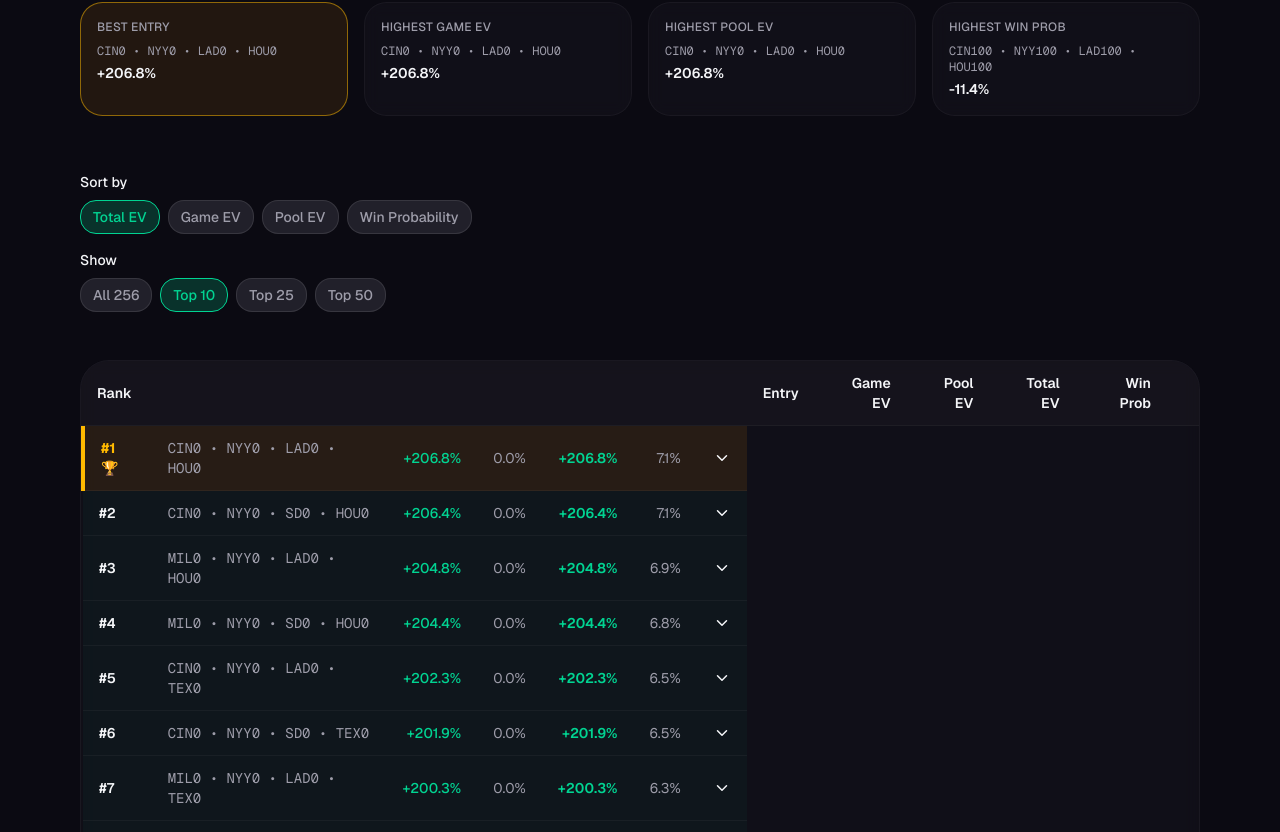
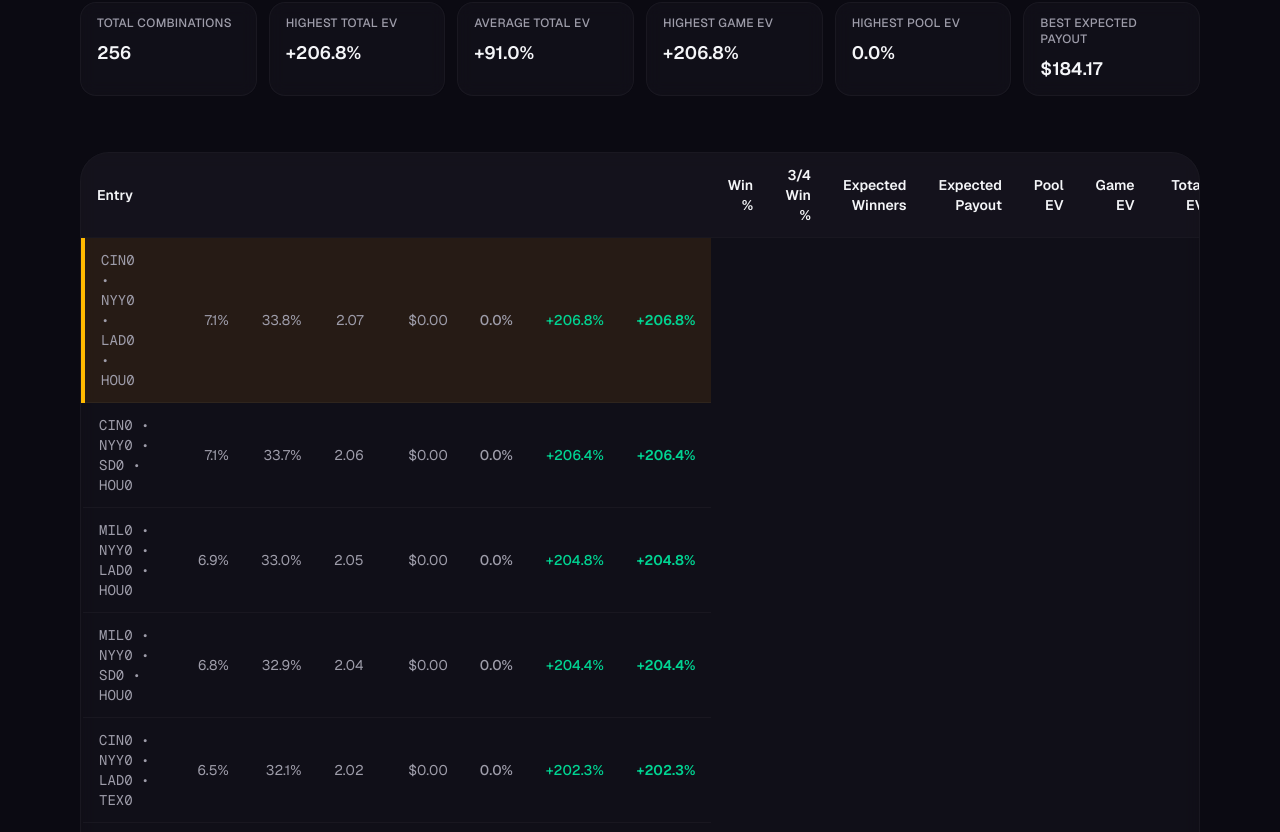
Before and after one commit to nlandwer/frelickbot, a Next.js app: page /mlb/pool in a window 1280 px wide. Shown: the part 468-1300 px from the top of the page. Built offline with nearby package versions, Linux system fonts and the light colour scheme.

Commit message:
Redesign Pool page: sortable table, statistics cards, streamlined UI

```diff
--- a/app/mlb/pool/page.tsx
+++ b/app/mlb/pool/page.tsx
@@ -2,7 +2,7 @@
 
 import { useState, useMemo } from 'react'
 import { generatePoolEntries, formatPoolEntry, Game, PoolEntry } from '@/lib/pool-utils'
-import { ChevronDown, ChevronUp } from 'lucide-react'
+import { ChevronUp, ChevronDown } from 'lucide-react'
 
 export const dynamic = 'force-dynamic'
 
@@ -50,12 +50,12 @@ const MOCK_GAMES: Game[] = [
   },
 ]
 
-type SortBy = 'totalEV' | 'gameEV' | 'poolEV' | 'winProb'
-type FilterView = 'all' | 'top10' | 'top25' | 'top50'
+type SortColumn = 'entry' | 'winPercent' | 'win3_4' | 'expectedWinners' | 'expectedPayout' | 'poolEV' | 'gameEV' | 'totalEV'
+type SortDirection = 'asc' | 'desc'
 
 export default function PoolOptimizerPage() {
-  const [sortBy, setSortBy] = useState<SortBy>('totalEV')
-  const [filterView, setFilterView] = useState<FilterView>('top10')
+  const [sortColumn, setSortColumn] = useState<SortColumn>('totalEV')
+  const [sortDirection, setSortDirection] = useState<SortDirection>('desc')
   const [expandedEntryId, setExpandedEntryId] = useState<string | null>(null)
 
   // Generate all pool entries
@@ -67,49 +67,77 @@ export default function PoolOptimizerPage() {
       let aVal = 0
       let bVal = 0
 
-      switch (sortBy) {
-        case 'totalEV':
-          aVal = a.totalEV
-          bVal = b.totalEV
+      switch (sortColumn) {
+        case 'entry':
+          return sortDirection === 'asc'
+            ? formatPoolEntry(a.picks).localeCompare(formatPoolEntry(b.picks))
+            : formatPoolEntry(b.picks).localeCompare(formatPoolEntry(a.picks))
+        case 'winPercent':
+          aVal = a.winProbability
+          bVal = b.winProbability
+          break
+        case 'win3_4':
+          aVal = a.winAt3
+          bVal = b.winAt3
+          break
+        case 'expectedWinners':
+          aVal = a.expectedWinners
+          bVal = b.expectedWinners
+          break
+        case 'expectedPayout':
+          aVal = a.expectedPayout
+          bVal = b.expectedPayout
+          break
+        case 'poolEV':
+          aVal = a.poolEV
+          bVal = b.poolEV
           break
         case 'gameEV':
           aVal = a.gameEV
           bVal = b.gameEV
           break
-        case 'poolEV':
-          aVal = a.poolEV
-          bVal = b.poolEV
-          break
-        case 'winProb':
-          aVal = a.winProbability
-          bVal = b.winProbability
+        case 'totalEV':
+          aVal = a.totalEV
+          bVal = b.totalEV
           break
       }
 
-      return bVal - aVal // descending
+      const result = bVal - aVal
+      return sortDirection === 'desc' ? result : -result
     })
 
     return sorted
-  }, [sortBy, allEntries])
+  }, [sortColumn, sortDirection, allEntries])
 
-  // Filter entries
-  const filteredEntries = useMemo(() => {
-    switch (filterView) {
-      case 'all':
-        return sortedEntries
-      case 'top10':
-        return sortedEntries.slice(0, 10)
-      case 'top25':
-        return sortedEntries.slice(0, 25)
-      case 'top50':
-        return sortedEntries.slice(0, 50)
+  // Calculate statistics
+  const stats = useMemo(() => {
+    const totalCombinations = allEntries.length
+    const highestTotalEV = Math.max(...allEntries.map((e) => e.totalEV))
+    const avgTotalEV = allEntries.reduce((sum, e) => sum + e.totalEV, 0) / allEntries.length
+    const highestGameEV = Math.max(...allEntries.map((e) => e.gameEV))
+    const highestPoolEV = Math.max(...allEntries.map((e) => e.poolEV))
+    const bestExpectedPayout = Math.max(...allEntries.map((e) => e.expectedPayout))
+
+    return {
+      totalCombinations,
+      highestTotalEV,
+      avgTotalEV,
+      highestGameEV,
+      highestPoolEV,
+      bestExpectedPayout,
     }
-  }, [sortedEntries, filterView])
+  }, [allEntries])
 
-  const bestEntry = sortedEntries[0]
-  const highestGameEV = sortedEntries.reduce((max, e) => (e.gameEV > max.gameEV ? e : max))
-  const highestPoolEV = sortedEntries.reduce((max, e) => (e.poolEV > max.poolEV ? e : max))
-  const highestWinProb = sortedEntries.reduce((max, e) => (e.winProbability > max.winProbability ? e : max))
+  const handleSort = (column: SortColumn) => {
+    if (sortColumn === column) {
+      setSortDirection(sortDirection === 'desc' ? 'asc' : 'desc')
+    } else {
+      setSortColumn(column)
+      setSortDirection('desc')
+    }
+  }
+
+  const highestTotalEVId = sortedEntries.find((e) => e.totalEV === stats.highestTotalEV)?.id
 
   return (
     <>
@@ -118,137 +146,147 @@ export default function PoolOptimizerPage() {
           MLB · Pool Optimizer
         </h2>
         <p className="mt-1 text-sm text-muted-foreground text-pretty">
-          Generate and analyze all 256 possible pool entries for maximum EV.
+          Generate and analyze all possible pool entries for maximum EV.
         </p>
       </div>
 
-      {/* Summary Cards */}
-      <div className="mb-8 grid grid-cols-1 gap-4 sm:grid-cols-2 lg:grid-cols-4">
-        <SummaryCard label="Best Entry" entry={bestEntry} games={MOCK_GAMES} isBest />
-        <SummaryCard label="Highest Game EV" entry={highestGameEV} games={MOCK_GAMES} />
-        <SummaryCard label="Highest Pool EV" entry={highestPoolEV} games={MOCK_GAMES} />
-        <SummaryCard label="Highest Win Prob" entry={highestWinProb} games={MOCK_GAMES} />
-      </div>
-
-      {/* Controls */}
-      <div className="mb-6 space-y-4">
-        {/* Sorting */}
-        <div>
-          <p className="mb-2 text-sm font-medium text-foreground">Sort by</p>
-          <div className="flex flex-wrap gap-2">
-            {(['totalEV', 'gameEV', 'poolEV', 'winProb'] as SortBy[]).map((option) => (
-              <button
-                key={option}
-                onClick={() => setSortBy(option)}
-                className={`px-3 py-1.5 rounded-lg text-sm font-medium transition-colors ${
-                  sortBy === option
-                    ? 'bg-emerald-400/20 border border-emerald-400 text-emerald-400'
-                    : 'bg-muted border border-border text-muted-foreground hover:bg-muted/80'
-                }`}
-              >
-                {option === 'totalEV' && 'Total EV'}
-                {option === 'gameEV' && 'Game EV'}
-                {option === 'poolEV' && 'Pool EV'}
-                {option === 'winProb' && 'Win Probability'}
-              </button>
-            ))}
-          </div>
-        </div>
-
-        {/* Filtering */}
-        <div>
-          <p className="mb-2 text-sm font-medium text-foreground">Show</p>
-          <div className="flex flex-wrap gap-2">
-            {(['all', 'top10', 'top25', 'top50'] as FilterView[]).map((option) => (
-              <button
-                key={option}
-                onClick={() => setFilterView(option)}
-                className={`px-3 py-1.5 rounded-lg text-sm font-medium transition-colors ${
-                  filterView === option
-                    ? 'bg-emerald-400/20 border border-emerald-400 text-emerald-400'
-                    : 'bg-muted border border-border text-muted-foreground hover:bg-muted/80'
-                }`}
-              >
-                {option === 'all' && 'All 256'}
-                {option === 'top10' && 'Top 10'}
-                {option === 'top25' && 'Top 25'}
-                {option === 'top50' && 'Top 50'}
-              </button>
-            ))}
-          </div>
-        </div>
+      {/* Statistics Cards */}
+      <div className="mb-8 grid grid-cols-1 gap-3 sm:grid-cols-2 lg:grid-cols-6">
+        <StatCard label="Total Combinations" value={stats.totalCombinations.toLocaleString()} />
+        <StatCard label="Highest Total EV" value={`${stats.highestTotalEV > 0 ? '+' : ''}${(stats.highestTotalEV * 100).toFixed(1)}%`} />
+        <StatCard label="Average Total EV" value={`${stats.avgTotalEV > 0 ? '+' : ''}${(stats.avgTotalEV * 100).toFixed(1)}%`} />
+        <StatCard label="Highest Game EV" value={`${stats.highestGameEV > 0 ? '+' : ''}${(stats.highestGameEV * 100).toFixed(1)}%`} />
+        <StatCard label="Highest Pool EV" value={`${stats.highestPoolEV > 0 ? '+' : ''}${(stats.highestPoolEV * 100).toFixed(1)}%`} />
+        <StatCard label="Best Expected Payout" value={`$${stats.bestExpectedPayout.toFixed(2)}`} />
       </div>
 
       {/* Table */}
-      <div className="rounded-2xl border border-border/40 bg-card/50 backdrop-blur-sm overflow-hidden">
-        <div className="overflow-x-auto">
+      <div className="rounded-2xl border border-border/40 bg-card/50 backdrop-blur-sm overflow-hidden flex flex-col">
+        <div className="overflow-x-auto flex-1">
           <table className="w-full text-sm">
-            <thead>
-              <tr className="border-b border-border/40 bg-muted/30">
-                <th className="px-4 py-3 text-left font-semibold text-foreground">Rank</th>
-                <th className="px-4 py-3 text-left font-semibold text-foreground">Entry</th>
-                <th className="px-4 py-3 text-right font-semibold text-foreground">Game EV</th>
-                <th className="px-4 py-3 text-right font-semibold text-foreground">Pool EV</th>
-                <th className="px-4 py-3 text-right font-semibold text-foreground">Total EV</th>
-                <th className="px-4 py-3 text-right font-semibold text-foreground">Win Prob</th>
-                <th className="px-4 py-3 text-center font-semibold text-foreground"></th>
+            <thead className="sticky top-0 z-10 bg-muted/30 border-b border-border/40">
+              <tr>
+                <th
+                  className="px-4 py-3 text-left font-semibold text-foreground cursor-pointer hover:bg-muted/50 transition-colors"
+                  onClick={() => handleSort('entry')}
+                >
+                  <div className="flex items-center gap-2">
+                    Entry
+                    {sortColumn === 'entry' && (sortDirection === 'desc' ? <ChevronDown size={16} /> : <ChevronUp size={16} />)}
+                  </div>
+                </th>
+                <th
+                  className="px-4 py-3 text-right font-semibold text-foreground cursor-pointer hover:bg-muted/50 transition-colors"
+                  onClick={() => handleSort('winPercent')}
+                >
+                  <div className="flex items-center justify-end gap-2">
+                    Win %
+                    {sortColumn === 'winPercent' && (sortDirection === 'desc' ? <ChevronDown size={16} /> : <ChevronUp size={16} />)}
+                  </div>
+                </th>
+                <th
+                  className="px-4 py-3 text-right font-semibold text-foreground cursor-pointer hover:bg-muted/50 transition-colors"
+                  onClick={() => handleSort('win3_4')}
+                >
+                  <div className="flex items-center justify-end gap-2">
+                    3/4 Win %
+                    {sortColumn === 'win3_4' && (sortDirection === 'desc' ? <ChevronDown size={16} /> : <ChevronUp size={16} />)}
+                  </div>
+                </th>
+                <th
+                  className="px-4 py-3 text-right font-semibold text-foreground cursor-pointer hover:bg-muted/50 transition-colors"
+                  onClick={() => handleSort('expectedWinners')}
+                >
+                  <div className="flex items-center justify-end gap-2">
+                    Expected Winners
+                    {sortColumn === 'expectedWinners' && (sortDirection === 'desc' ? <ChevronDown size={16} /> : <ChevronUp size={16} />)}
+                  </div>
+                </th>
+                <th
+                  className="px-4 py-3 text-right font-semibold text-foreground cursor-pointer hover:bg-muted/50 transition-colors"
+                  onClick={() => handleSort('expectedPayout')}
+                >
+                  <div className="flex items-center justify-end gap-2">
+                    Expected Payout
+                    {sortColumn === 'expectedPayout' && (sortDirection === 'desc' ? <ChevronDown size={16} /> : <ChevronUp size={16} />)}
+                  </div>
+                </th>
+                <th
+                  className="px-4 py-3 text-right font-semibold text-foreground cursor-pointer hover:bg-muted/50 transition-colors"
+                  onClick={() => handleSort('poolEV')}
+                >
+                  <div className="flex items-center justify-end gap-2">
+                    Pool EV
+                    {sortColumn === 'poolEV' && (sortDirection === 'desc' ? <ChevronDown size={16} /> : <ChevronUp size={16} />)}
+                  </div>
+                </th>
+                <th
+                  className="px-4 py-3 text-right font-semibold text-foreground cursor-pointer hover:bg-muted/50 transition-colors"
+                  onClick={() => handleSort('gameEV')}
+                >
+                  <div className="flex items-center justify-end gap-2">
+                    Game EV
+                    {sortColumn === 'gameEV' && (sortDirection === 'desc' ? <ChevronDown size={16} /> : <ChevronUp size={16} />)}
+                  </div>
+                </th>
+                <th
+                  className="px-4 py-3 text-right font-semibold text-foreground cursor-pointer hover:bg-muted/50 transition-colors"
+                  onClick={() => handleSort('totalEV')}
+                >
+                  <div className="flex items-center justify-end gap-2">
+                    Total EV
+                    {sortColumn === 'totalEV' && (sortDirection === 'desc' ? <ChevronDown size={16} /> : <ChevronUp size={16} />)}
+                  </div>
+                </th>
               </tr>
             </thead>
             <tbody>
-              {filteredEntries.map((entry, index) => {
+              {sortedEntries.map((entry, visibleIndex) => {
                 const rank = sortedEntries.indexOf(entry) + 1
                 const isExpanded = expandedEntryId === entry.id
-                const isBest = rank === 1
-                const isTop10 = rank <= 10
+                const isHighestEV = entry.id === highestTotalEVId
 
                 return (
                   <tbody key={entry.id}>
                     <tr
                       className={`border-b border-border/40 transition-colors cursor-pointer hover:bg-muted/20 ${
-                        isBest ? 'bg-amber-500/10 border-l-4 border-l-amber-400' : isTop10 ? 'bg-emerald-500/5' : ''
+                        isHighestEV ? 'bg-amber-500/10 border-l-4 border-l-amber-400' : ''
                       }`}
                       onClick={() => setExpandedEntryId(isExpanded ? null : entry.id)}
                     >
-                      <td className="px-4 py-3 font-semibold text-foreground">
-                        {isBest ? (
-                          <span className="inline-flex items-center gap-1 text-amber-400 font-bold">
-                            #{rank} 🏆
-                          </span>
-                        ) : (
-                          `#${rank}`
-                        )}
-                      </td>
                       <td className="px-4 py-3">
                         <code className="text-sm text-muted-foreground">{formatPoolEntry(entry.picks)}</code>
-                      </td>
-                      <td className="px-4 py-3 text-right">
-                        <span className={entry.gameEV > 0 ? 'text-emerald-400 font-medium' : 'text-muted-foreground'}>
-                          {entry.gameEV > 0 ? '+' : ''}
-                          {(entry.gameEV * 100).toFixed(1)}%
-                        </span>
-                      </td>
-                      <td className="px-4 py-3 text-right text-muted-foreground">
-                        {entry.poolEV > 0 ? '+' : ''}
-                        {(entry.poolEV * 100).toFixed(1)}%
-                      </td>
-                      <td className="px-4 py-3 text-right font-semibold">
-                        <span className={entry.totalEV > 0 ? 'text-emerald-400' : 'text-red-400'}>
-                          {entry.totalEV > 0 ? '+' : ''}
-                          {(entry.totalEV * 100).toFixed(1)}%
-                        </span>
                       </td>
                       <td className="px-4 py-3 text-right text-muted-foreground">
                         {(entry.winProbability * 100).toFixed(1)}%
                       </td>
-                      <td className="px-4 py-3 text-center">
-                        {isExpanded ? <ChevronUp size={18} /> : <ChevronDown size={18} />}
+                      <td className="px-4 py-3 text-right text-muted-foreground">
+                        {(entry.winAt3 * 100).toFixed(1)}%
+                      </td>
+                      <td className="px-4 py-3 text-right text-muted-foreground">
+                        {entry.expectedWinners.toFixed(2)}
+                      </td>
+                      <td className="px-4 py-3 text-right text-muted-foreground">
+                        ${entry.expectedPayout.toFixed(2)}
+                      </td>
+                      <td className={`px-4 py-3 text-right font-medium ${entry.poolEV > 0 ? 'text-emerald-400' : entry.poolEV < 0 ? 'text-red-400' : 'text-muted-foreground'}`}>
+                        {entry.poolEV > 0 ? '+' : ''}
+                        {(entry.poolEV * 100).toFixed(1)}%
+                      </td>
+                      <td className={`px-4 py-3 text-right font-medium ${entry.gameEV > 0 ? 'text-emerald-400' : entry.gameEV < 0 ? 'text-red-400' : 'text-muted-foreground'}`}>
+                        {entry.gameEV > 0 ? '+' : ''}
+                        {(entry.gameEV * 100).toFixed(1)}%
+                      </td>
+                      <td className={`px-4 py-3 text-right font-semibold ${entry.totalEV > 0 ? 'text-emerald-400' : entry.totalEV < 0 ? 'text-red-400' : 'text-muted-foreground'}`}>
+                        {entry.totalEV > 0 ? '+' : ''}
+                        {(entry.totalEV * 100).toFixed(1)}%
                       </td>
                     </tr>
 
                     {/* Expanded Row */}
                     {isExpanded && (
                       <tr className="border-b border-border/40 bg-muted/10">
-                        <td colSpan={7} className="px-4 py-4">
+                        <td colSpan={8} className="px-4 py-4">
                           <div className="space-y-4">
                             {entry.picks.map((pick, idx) => (
                               <div key={idx} className="space-y-1">
@@ -269,21 +307,21 @@ export default function PoolOptimizerPage() {
                             <div className="border-t border-border/40 pt-4 mt-4 space-y-1 text-sm">
                               <p>
                                 Game EV:{' '}
-                                <span className="font-medium text-emerald-400">
+                                <span className={`font-medium ${entry.gameEV > 0 ? 'text-emerald-400' : entry.gameEV < 0 ? 'text-red-400' : 'text-muted-foreground'}`}>
                                   {entry.gameEV > 0 ? '+' : ''}
                                   {(entry.gameEV * 100).toFixed(1)}%
                                 </span>
                               </p>
                               <p>
                                 Pool EV:{' '}
-                                <span className="font-medium text-muted-foreground">
+                                <span className={`font-medium ${entry.poolEV > 0 ? 'text-emerald-400' : entry.poolEV < 0 ? 'text-red-400' : 'text-muted-foreground'}`}>
                                   {entry.poolEV > 0 ? '+' : ''}
                                   {(entry.poolEV * 100).toFixed(1)}%
                                 </span>
                               </p>
                               <p>
                                 Total EV:{' '}
-                                <span className="font-medium text-emerald-400">
+                                <span className={`font-medium ${entry.totalEV > 0 ? 'text-emerald-400' : entry.totalEV < 0 ? 'text-red-400' : 'text-muted-foreground'}`}>
                                   {entry.totalEV > 0 ? '+' : ''}
                                   {(entry.totalEV * 100).toFixed(1)}%
                                 </span>
@@ -299,42 +337,21 @@ export default function PoolOptimizerPage() {
             </tbody>
           </table>
         </div>
-      </div>
 
-      {/* Footer */}
-      <div className="mt-6 text-xs text-muted-foreground">
-        <p>Showing {filteredEntries.length} of {sortedEntries.length} entries</p>
+        {/* Footer */}
+        <div className="px-4 py-3 border-t border-border/40 bg-muted/5 text-sm text-muted-foreground">
+          Showing {sortedEntries.length} of {allEntries.length} entries
+        </div>
       </div>
     </>
   )
 }
 
-interface SummaryCardProps {
-  label: string
-  entry: PoolEntry
-  games: Game[]
-  isBest?: boolean
-}
-
-function SummaryCard({ label, entry, games, isBest }: SummaryCardProps) {
-  const rank = label === 'Best Entry' ? 1 : 'N/A'
-
+function StatCard({ label, value }: { label: string; value: string | number }) {
   return (
-    <div
-      className={`rounded-xl border p-4 transition-all ${
-        isBest
-          ? 'border-amber-400/50 bg-amber-500/10'
-          : 'border-border/40 bg-card/50 backdrop-blur-sm'
-      }`}
-    >
+    <div className="rounded-lg border border-border/40 bg-card/50 backdrop-blur-sm px-4 py-3">
       <p className="text-xs font-medium text-muted-foreground uppercase tracking-wide">{label}</p>
-      <div className="mt-2 space-y-1">
-        <code className="block text-xs text-muted-foreground font-mono">{formatPoolEntry(entry.picks)}</code>
-        <p className="text-sm font-semibold text-foreground">
-          {entry.totalEV > 0 ? '+' : ''}
-          {(entry.totalEV * 100).toFixed(1)}%
-        </p>
-      </div>
+      <p className="mt-2 text-lg font-semibold text-foreground">{value}</p>
     </div>
   )
 }
--- a/lib/pool-utils.ts
+++ b/lib/pool-utils.ts
@@ -34,7 +34,10 @@ export interface PoolEntry {
   gameEV: number
   poolEV: number // placeholder
   totalEV: number
-  winProbability: number
+  winProbability: number // all 0-bet picks win
+  winAt3: number // probability of winning at least 3 out of 4 games
+  expectedWinners: number // expected number of games won
+  expectedPayout: number // expected payout from $100 bets
 }
 
 /**
@@ -106,6 +109,38 @@ export function getPickEV(evResult: GameEVResult, team: 1 | 2, wager: 0 | 100):
 }
 
 /**
+ * Calculate probability of winning at least 3 out of 4 games
+ * given individual win probabilities for each game
+ */
+function calculateWinAt3(gameWinProbs: number[]): number {
+  if (gameWinProbs.length !== 4) return 0
+
+  let prob = 0
+  // Enumerate all 16 combinations (2^4)
+  for (let mask = 0; mask < 16; mask++) {
+    let wins = 0
+    let combinationProb = 1
+
+    for (let gameIdx = 0; gameIdx < 4; gameIdx++) {
+      const gameWins = (mask & (1 << gameIdx)) !== 0
+      if (gameWins) {
+        wins++
+        combinationProb *= gameWinProbs[gameIdx]
+      } else {
+        combinationProb *= 1 - gameWinProbs[gameIdx]
+      }
+    }
+
+    // Count combinations with 3 or 4 wins
+    if (wins >= 3) {
+      prob += combinationProb
+    }
+  }
+
+  return prob
+}
+
+/**
  * Generate all possible pool entries (4^n combinations for n games)
  */
 export function generatePoolEntries(games: Game[]): PoolEntry[] {
@@ -122,6 +157,9 @@ export function generatePoolEntries(games: Game[]): PoolEntry[] {
     const picks: PickOption[] = []
     let gameEV = 0
     let winProb = 1
+    const gameWinProbs: number[] = []
+    let totalWagers = 0
+    let expectedPayout = 0
 
     // Decode this combination
     let remainder = i
@@ -169,7 +207,25 @@ export function generatePoolEntries(games: Game[]): PoolEntry[] {
           winProb *= team === 1 ? evResult.team1_0Bet || 0 : evResult.team2_0Bet || 0
         }
       }
+
+      // Get game win probability for this pick
+      const gameWinProb = team === 1 ? evResult.team1_0Bet || 0 : evResult.team2_0Bet || 0
+      gameWinProbs.push(gameWinProb)
+
+      // Calculate expected payout for $100 bets
+      if (wager === 100) {
+        totalWagers += 100
+        if (isValidAmericanOdds(team === 1 ? game.realTeam1Odds : game.realTeam2Odds)) {
+          const odds = team === 1 ? game.realTeam1Odds : game.realTeam2Odds
+          const decimal = americanToDecimal(odds)
+          const profit = (decimal - 1) * 100
+          expectedPayout += gameWinProb * profit
+        }
+      }
     }
+
+    const winAt3 = numGames === 4 ? calculateWinAt3(gameWinProbs) : 0
+    const expectedWinners = gameWinProbs.reduce((sum, p) => sum + p, 0)
 
     const entry: PoolEntry = {
       id: i.toString(),
@@ -178,6 +234,9 @@ export function generatePoolEntries(games: Game[]): PoolEntry[] {
       poolEV: 0, // placeholder
       totalEV: gameEV + 0, // gameEV + poolEV
       winProbability: winProb,
+      winAt3,
+      expectedWinners,
+      expectedPayout,
     }
 
     entries.push(entry)
```
